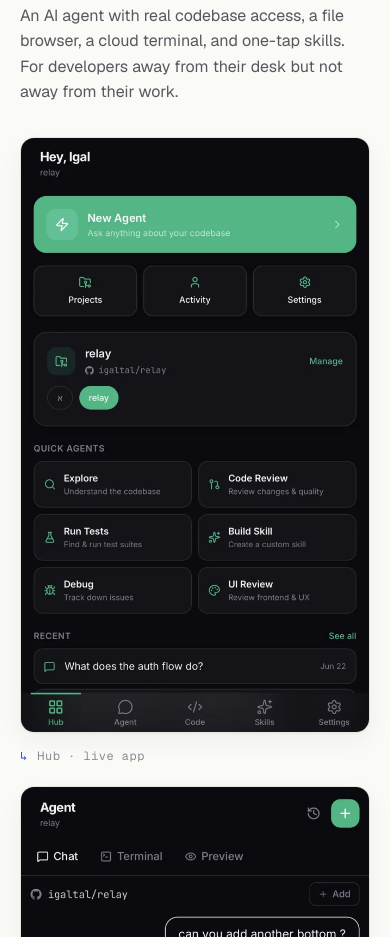
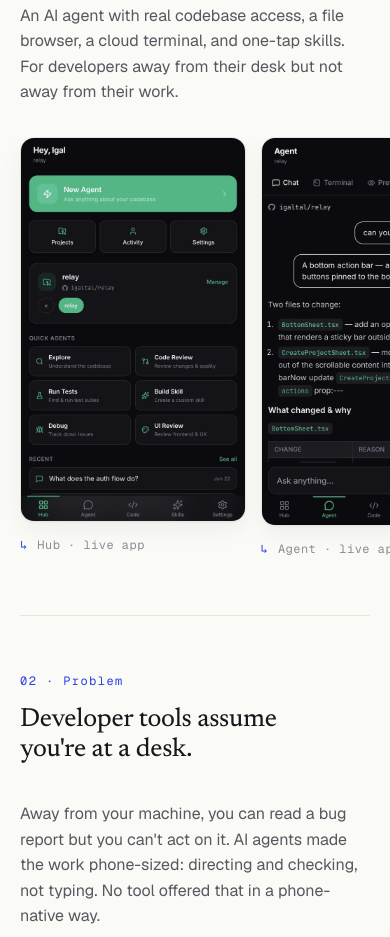
Before and after one commit to igaltal/portfolio, a plain HTML site: page work/relay.html in a window 390 px wide. Shown: the part 1224-2161 px from the top of the page. Drawn offline with nearby package versions, Linux system fonts and the light colour scheme.

Commit message:
added docs and fix some code

```diff
--- a/css/case.css
+++ b/css/case.css
@@ -201,6 +201,27 @@
 .grid-2 { display: grid; grid-template-columns: repeat(2, minmax(0,1fr)); gap: 1.25rem; margin-top: 2rem; }
 .grid-3 { display: grid; grid-template-columns: repeat(3, minmax(0,1fr)); gap: 1.25rem; margin-top: 2rem; }
 @media (max-width: 780px) { .grid-3 { grid-template-columns: 1fr; } .grid-2 { grid-template-columns: 1fr; } }
+
+/* on phones, tall screenshot galleries become a swipeable strip instead of
+   a full-width stack that swallows the page */
+@media (max-width: 780px) {
+  .grid-3:has(.shot), .grid-2:has(.shot) {
+    display: flex;
+    overflow-x: auto;
+    -webkit-overflow-scrolling: touch;
+    scroll-snap-type: x mandatory;
+    gap: 0.9rem;
+    margin-inline: calc(var(--gutter) * -1);
+    padding-inline: var(--gutter);
+    scrollbar-width: none;
+  }
+  .grid-3:has(.shot)::-webkit-scrollbar, .grid-2:has(.shot)::-webkit-scrollbar { display: none; }
+  .grid-3:has(.shot) > figure, .grid-2:has(.shot) > figure {
+    flex: 0 0 58vw;
+    scroll-snap-align: center;
+  }
+  .grid-2:has(.shot) > figure { flex-basis: 84vw; }
+}
 
 /* stat tiles */
 .stats { display: grid; grid-template-columns: repeat(4, 1fr); gap: 1px; background: var(--line); border: 1px solid var(--line); border-radius: var(--radius-md); overflow: hidden; margin-top: 2rem; }
```
